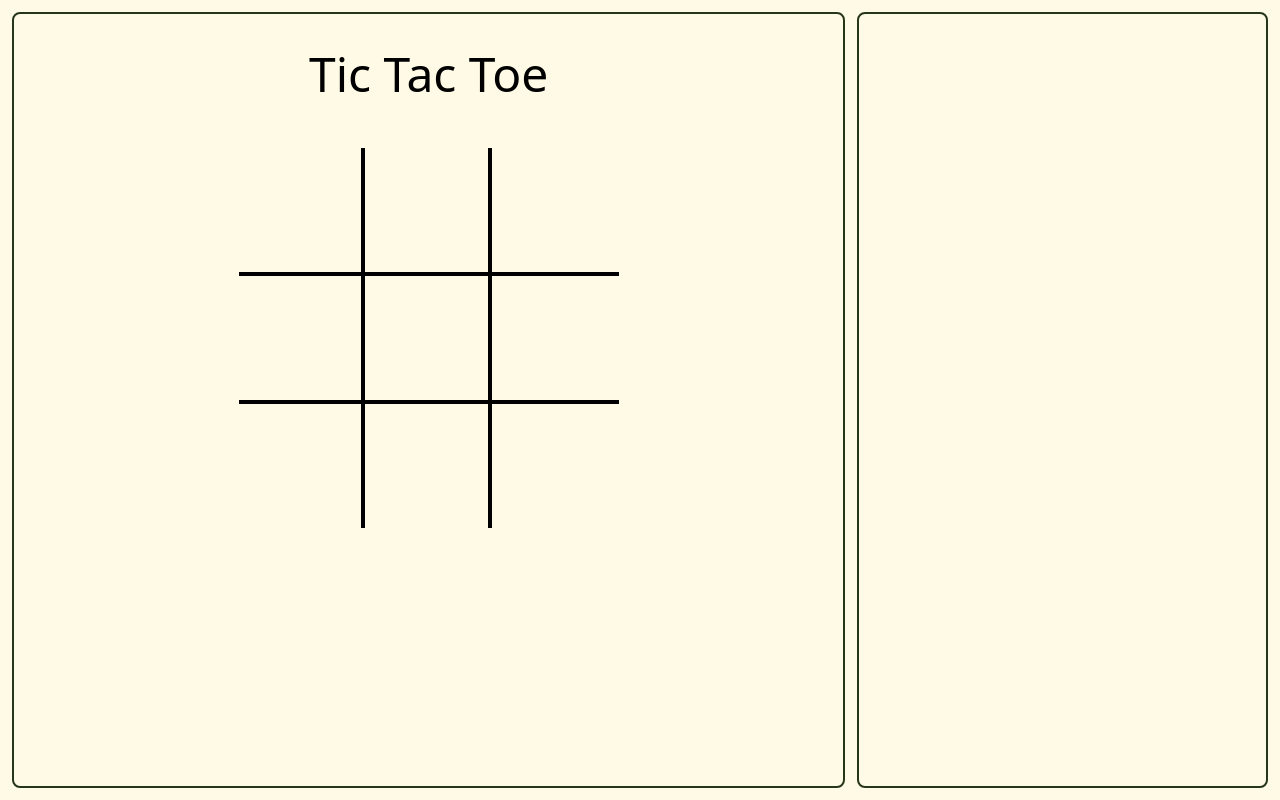
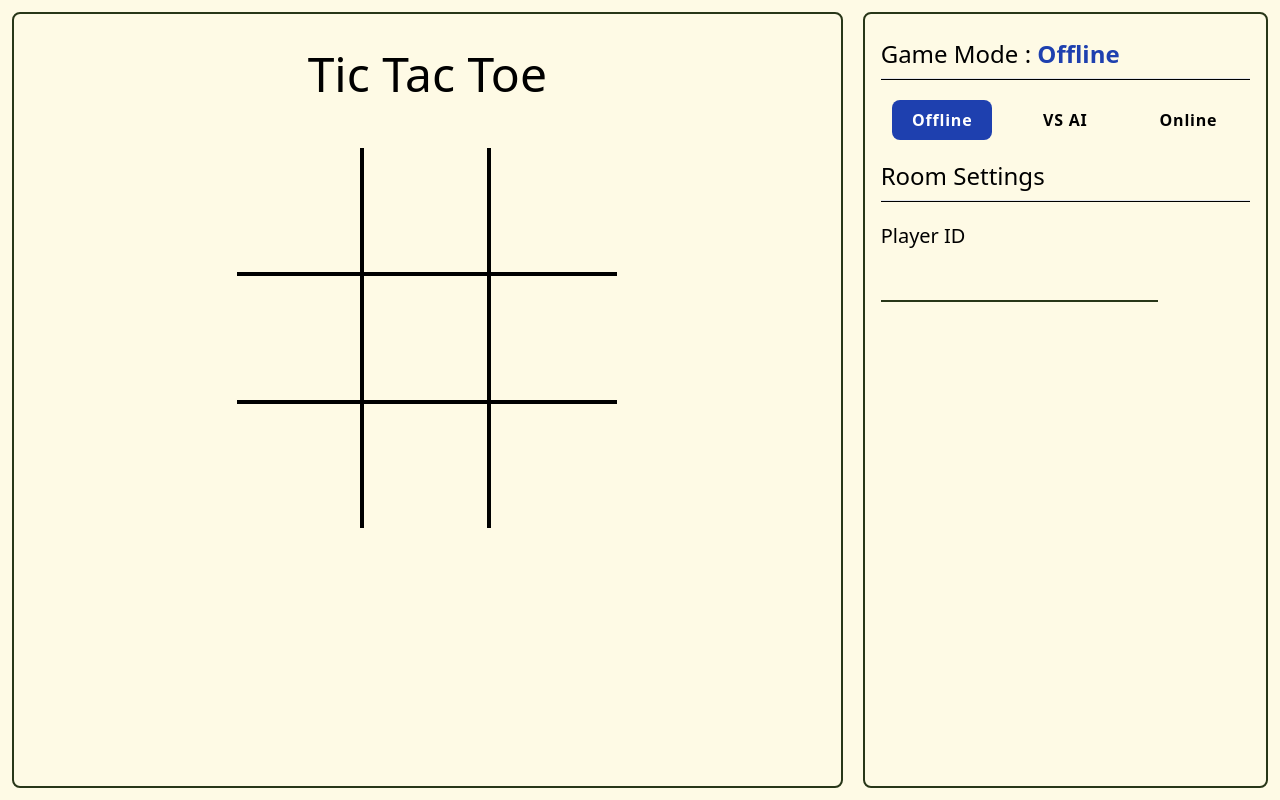
Before and after one commit to wly0601/tic-tac-toe, a plain HTML site: page page.html in a window 1280 px wide. Drawn offline with nearby package versions, Linux system fonts and the light colour scheme.

Commit message:
change layout

```diff
--- /dev/null
+++ b/listener.js
@@ -0,0 +1,16 @@
+function modeHandlerText(button) {
+	init = document.getElementById("btn-offline")
+	init.classList.remove("bg-blue-800", "text-white")
+	const buttons = ["btn-offline", "btn-vs-ai", "btn-online"]
+
+	document.getElementById("text-game-mode").innerText = button.innerText
+	buttons.map((item) => {
+		buttonSelect = document.getElementById(item)
+		console.log(buttonSelect)
+		if(item === button.id) {
+			buttonSelect.classList.add("bg-blue-800", "text-white")
+		} else {
+			buttonSelect.classList.remove("bg-blue-800", "text-white")
+		}
+	})
+}
--- a/page.html
+++ b/page.html
@@ -8,11 +8,12 @@
   rel="stylesheet"
   href="https://cdn.jsdelivr.net/npm/tw-elements/dist/css/tw-elements.min.css" />
   <script src="script.js"> </script>
+  <script src="listener.js"> </script>
 </head>
 
 <script src="https://cdn.jsdelivr.net/npm/tw-elements/dist/js/tw-elements.umd.min.js"></script>
 <body class="bg-[#FEFAE5]">
-  <div class="grid h-full grid-cols-1 lg:grid-cols-3 gap-1 md:gap-3 md:mx-3">
+  <div class="grid h-full grid-cols-1 lg:grid-cols-3 gap-1 md:gap-5 md:mx-3">
     <div class="md:container lg:col-span-2 text-black border-2 border-[#283618] rounded-lg p-4 md:my-3 mx-2 md:m-auto">
       <h1 class="text-center text-5xl my-5"> Tic Tac Toe </h1>
       <div id="main" class="text-6xl leading-[0] grid grid-cols-3 m-auto mt-[50px] aspect-square min-w-min max-w-[380px]">
@@ -20,11 +21,33 @@
 
       <button id="game-over" type="button" class="flex text-white mx-auto rounded-full bg-blue-800 py-2 px-5 mt-5 hidden" onclick="restart()"> Click to Restart </button>
     </div>
+
     <div class="md:container text-black border-2 border-[#283618] rounded-lg p-4 mb-2 md:my-3 mx-2 md:m-auto">
+      <h1 class="text-left text-2xl my-2"> Game Mode :
+        <span id="text-game-mode" class="leading-[0] text-blue-800 font-semibold">
+          Offline
+        </span>
+      </h1>
+      <hr class="h-[2px] bg-[#000]">
+      <div class="grid grid-cols-3 mb-4">
+        <button id="btn-offline" type="button" class="flex delay-75 bg-blue-800 text-white text-black hover:bg-blue-700 hover:text-white mx-auto rounded-lg py-2 font-semibold tracking-wider px-5 mt-5" onclick="modeHandlerText(this)"> Offline </button>
+        <button id="btn-vs-ai" type="button" class="flex delay-75 text-black hover:bg-blue-700 hover:text-white mx-auto rounded-lg py-2 font-semibold tracking-wider px-5 mt-5" onclick="modeHandlerText(this)"> VS AI </button>
+        <button id="btn-online" type="button" class="flex delay-75 text-black hover:bg-blue-700 hover:text-white mx-auto rounded-lg py-2 font-semibold tracking-wider px-5 mt-5" onclick="modeHandlerText(this)"> Online </button>
+      </div>
+
+      <div class="mt-5 mb-2">
+        <h1 class="text-left text-2xl mb-2"> Room Settings </h1>
+        <hr class="h-[2px] bg-[#000]">
+        <div class="grid grid-rows-3">
+          <div class="my-5">
+            <label for="player-id" class="text-xl mr-2 w-1/4"> Player ID </label>
+            <input type="text" id="player-id" class="h-full w-3/4 border-b-2 border-[#283618] bg-[#FEFAE5] focus:outline-none">
+          </div>
+        </div>
+      </div>
     </div>
-  </div>
 
-  <script src="https://cdn.jsdelivr.net/npm/tw-elements/dist/js/tw-elements.umd.min.js"></script>
-</body>
+    <script src="https://cdn.jsdelivr.net/npm/tw-elements/dist/js/tw-elements.umd.min.js"></script>
+  </body>
 
-</html>
+  </html>
```
